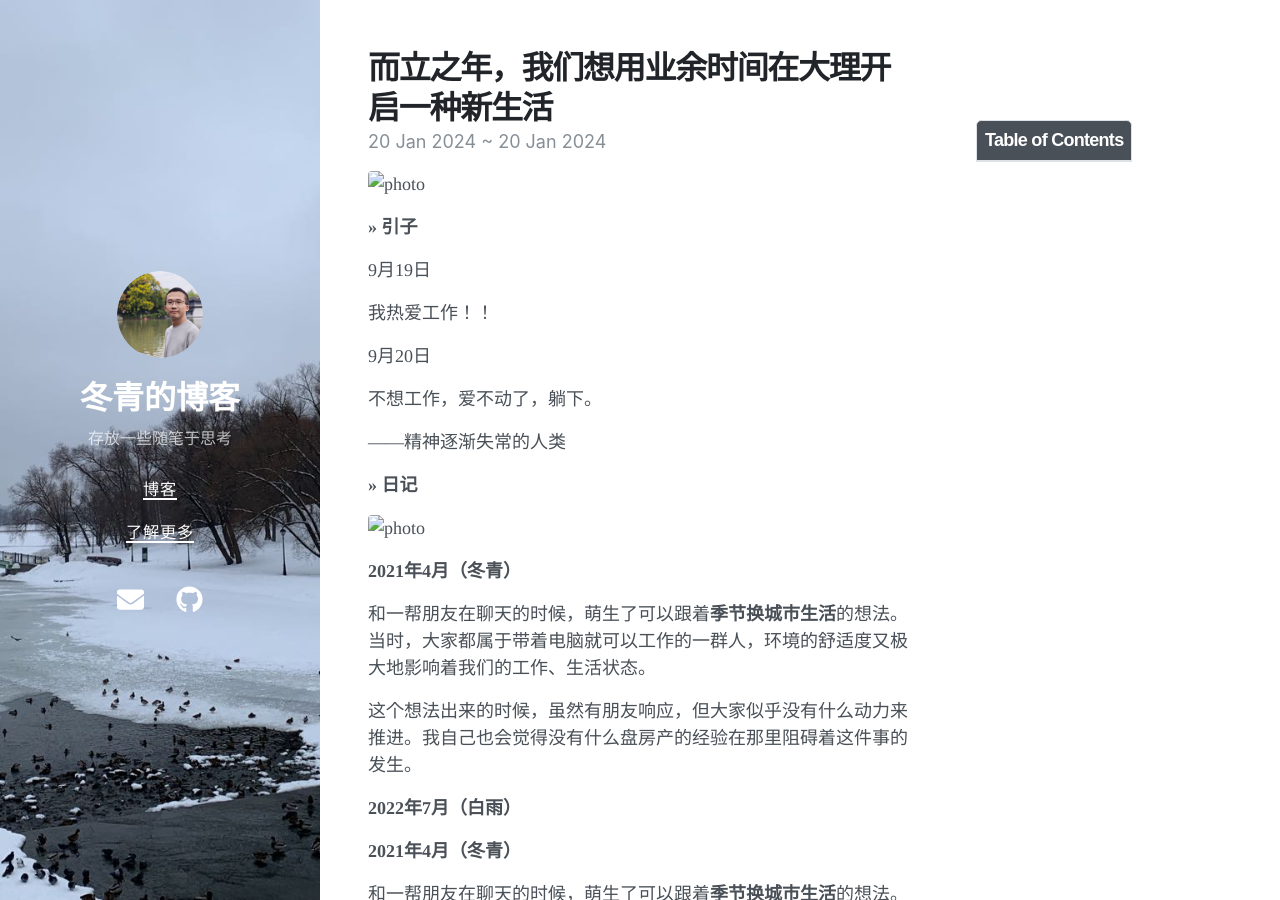
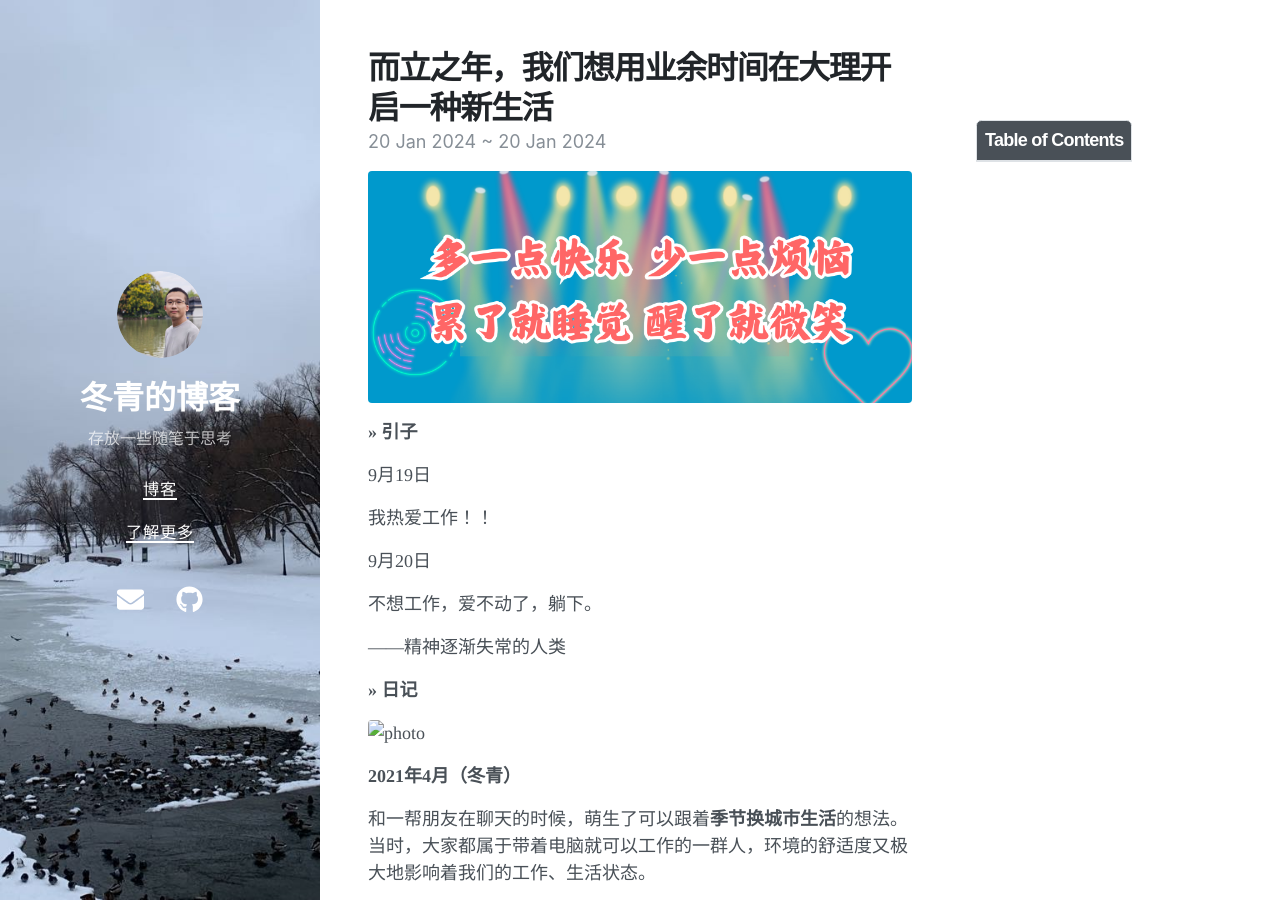
Before and after one commit to Hollies19/blog, a Jekyll site: the page built from _posts/2024-01-20-而立之年，我们想用业余时间在大理开启一种新生活.md, in a window 1280 px wide and 900 px high. Built offline with Jekyll 4.4.1, drawn with Linux system fonts in a browser that asks for light colours; nearby versions of some CDN libraries.

Commit message:
Update 2024-01-20-而立之年，我们想用业余时间在大理开启一种新生活.md

```diff
--- a/_posts/2024-01-20-而立之年，我们想用业余时间在大理开启一种新生活.md
+++ b/_posts/2024-01-20-而立之年，我们想用业余时间在大理开启一种新生活.md
@@ -6,7 +6,7 @@ last_modified_at: 2024-01-20 19:08:25 +0800
 tags: [大理]
 toc:  true
 ---
-![photo](assets/2401而立之年/而立之年-头图.PNG)
+![而立之年-头图](https://hollies19.github.io/blog/assets/2401而立之年/而立之年-头图.PNG)
 
 
 **>> 引子**
```
